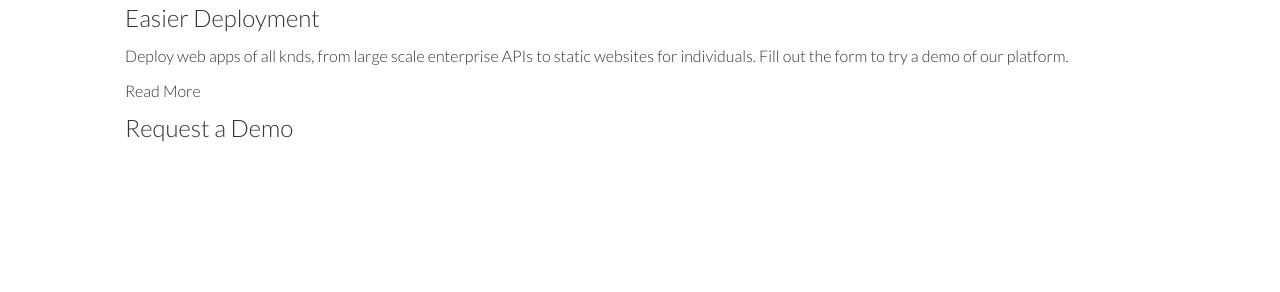
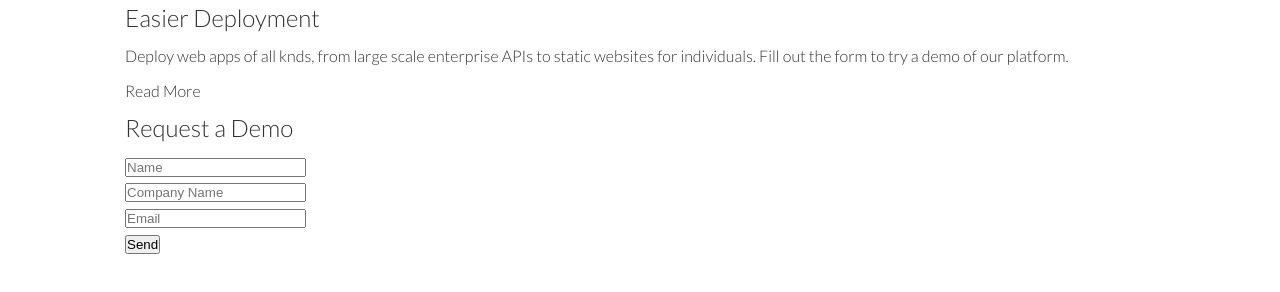
Before and after one commit to Ibnballo1/CloudSite, a plain HTML site: page index.html in a window 1280 px wide. Shown: the part 76-368 px from the top of the page. Drawn offline with Linux system fonts and the light colour scheme.

Commit message:
Add form template

```diff
--- a/index.html
+++ b/index.html
@@ -39,8 +39,15 @@
                 <h2>Request a Demo</h2>
                 <form>
                     <div class="form-control">
-
+                        <input type="text" name="name" placeholder="Name" required>
                     </div>
+                    <div class="form-control">
+                        <input type="text" name="company" placeholder="Company Name" required>
+                    </div>
+                    <div class="form-control">
+                        <input type="email" name="email" placeholder="Email" required>
+                    </div>
+                    <input type="submit" value="Send" class="btn btn-primary">
                 </form>
             </div>
         </div>
```
